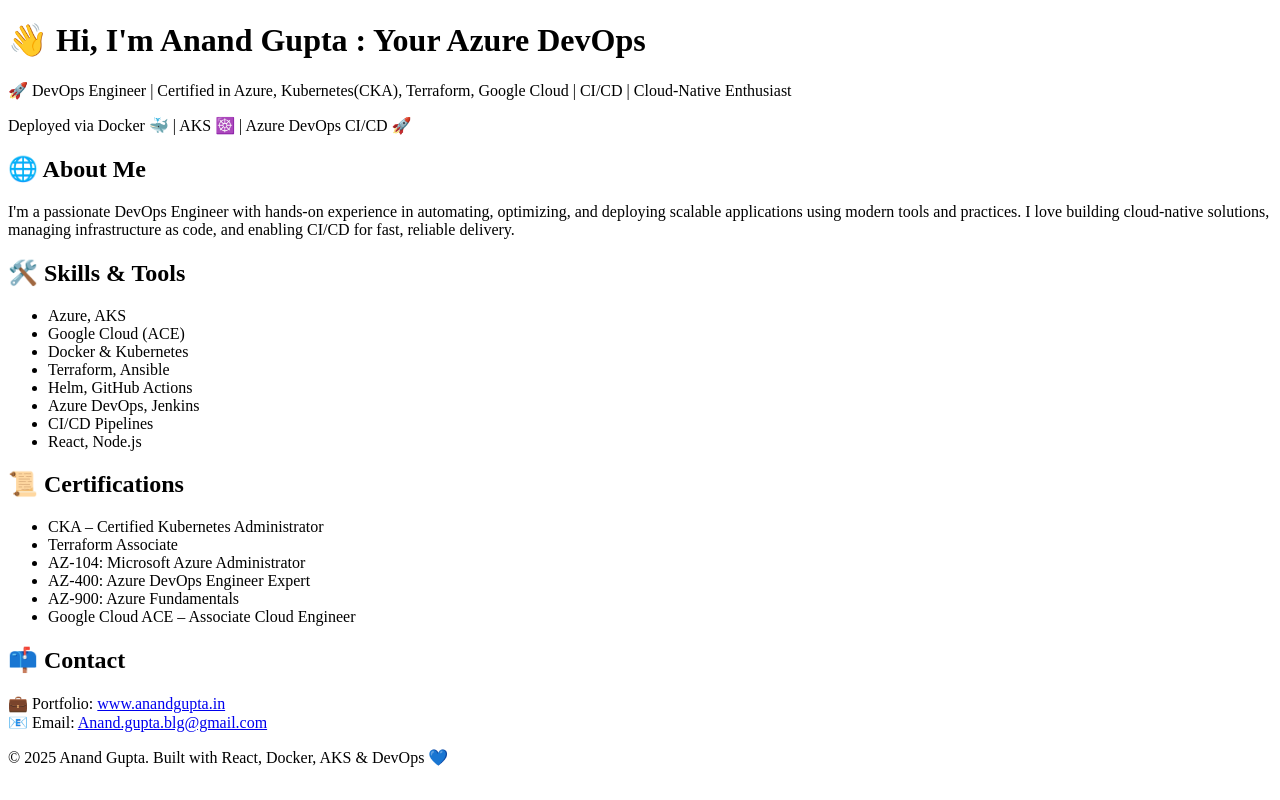
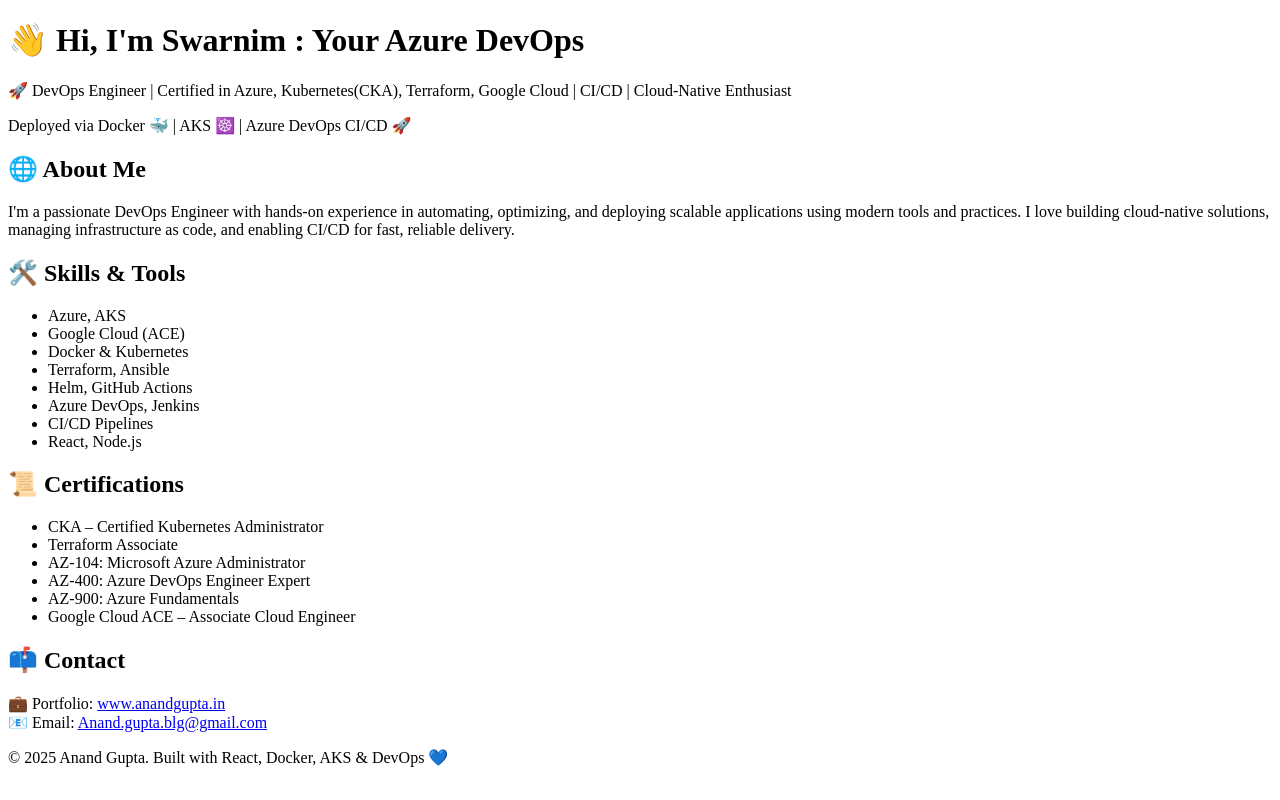
Before and after one commit to anand25may/portfolio1, a React (Create React App) app: page / in a window 1280 px wide. Built offline with nearby package versions, Linux system fonts and the light colour scheme.

Commit message:
Update App.js

```diff
--- a/src/App.js
+++ b/src/App.js
@@ -7,7 +7,7 @@ function App() {
       <div className="max-w-4xl mx-auto py-16 px-6">
         <header className="mb-12 text-center">
           <h1 className="text-4xl md:text-5xl font-bold mb-4">
-            👋 Hi, I'm Anand Gupta : Your Azure DevOps
+            👋 Hi, I'm Swarnim : Your Azure DevOps
           </h1>
           <p className="text-lg md:text-xl">
             🚀 DevOps Engineer | Certified in Azure, Kubernetes(CKA), Terraform, Google Cloud | CI/CD | Cloud-Native Enthusiast
```
